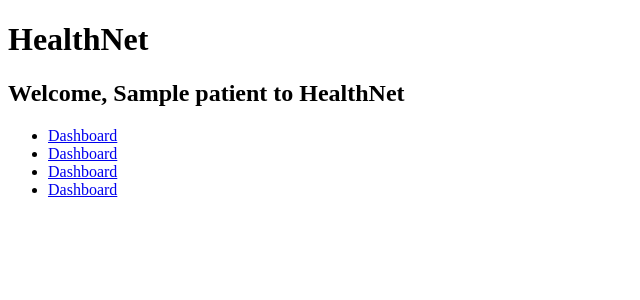
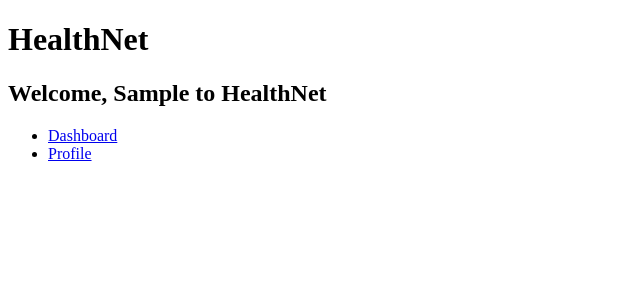
Before and after one commit to jkiggins/healthnet, a Django app: template HealthNet/User/templates/User/patientIndex.html in a window 1280 px wide. Shown: the top 300 px of the page, without its empty margins (0-640 px from the left). Run offline with Django 3.2, Linux system fonts and the light colour scheme; the template is opened without the code that fills it: most values are stand-ins (such as "Sample title", 1, 10 or a date in 2020).

Commit message:
made Calendar templates
git-svn-id: svn+ssh://control.se.rit.edu/home/teams/261/f261-04a/svn/trunk@50 bd0dbc1a-75c9-11e6-a404-1391f2854df0

```diff
--- a/HealthNet/User/templates/User/patientIndex.html
+++ b/HealthNet/User/templates/User/patientIndex.html
@@ -1,14 +1,12 @@
 {% extends "baseDashboard.html" %}
 
-{% block name %} {{ patient.name }} {% endblock %}
+{% block name %} {{ patient.firstName }} {% endblock %}
 
 
 {% block navbar %}
 	<ul>
 		<li><a href="{% url 'patientIndex' %}">Dashboard</a></li>
-		<li><a href="{% url 'patientIndex' %}">Dashboard</a></li>
-		<li><a href="{% url 'patientIndex' %}">Dashboard</a></li>
-		<li><a href="{% url 'patientIndex' %}">Dashboard</a></li>
+		<li><a href="{% url 'profile' %}">Profile</a></li>
 	<ul>
 {% endblock %}
 
@@ -16,3 +14,8 @@
 {% block calendar %}
 
 {% endblock %}
+
+
+{% block content %}
+
+{% endblock %}
```
Also changed, not shown: HealthNet/Calendar/templates/Calendar/eventForm.html (added), HealthNet/Calendar/templates/Calendar/index.html (added).
